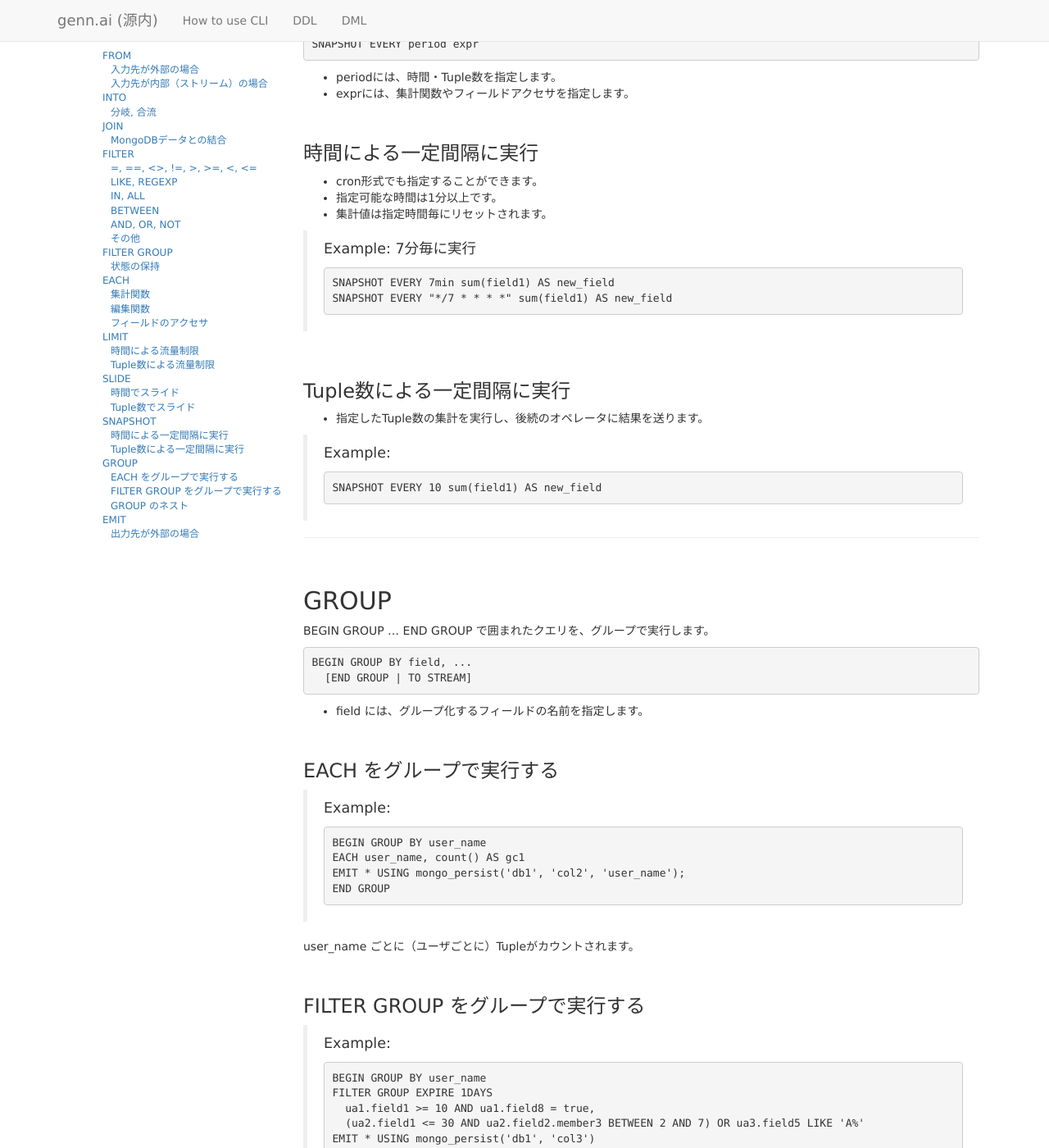
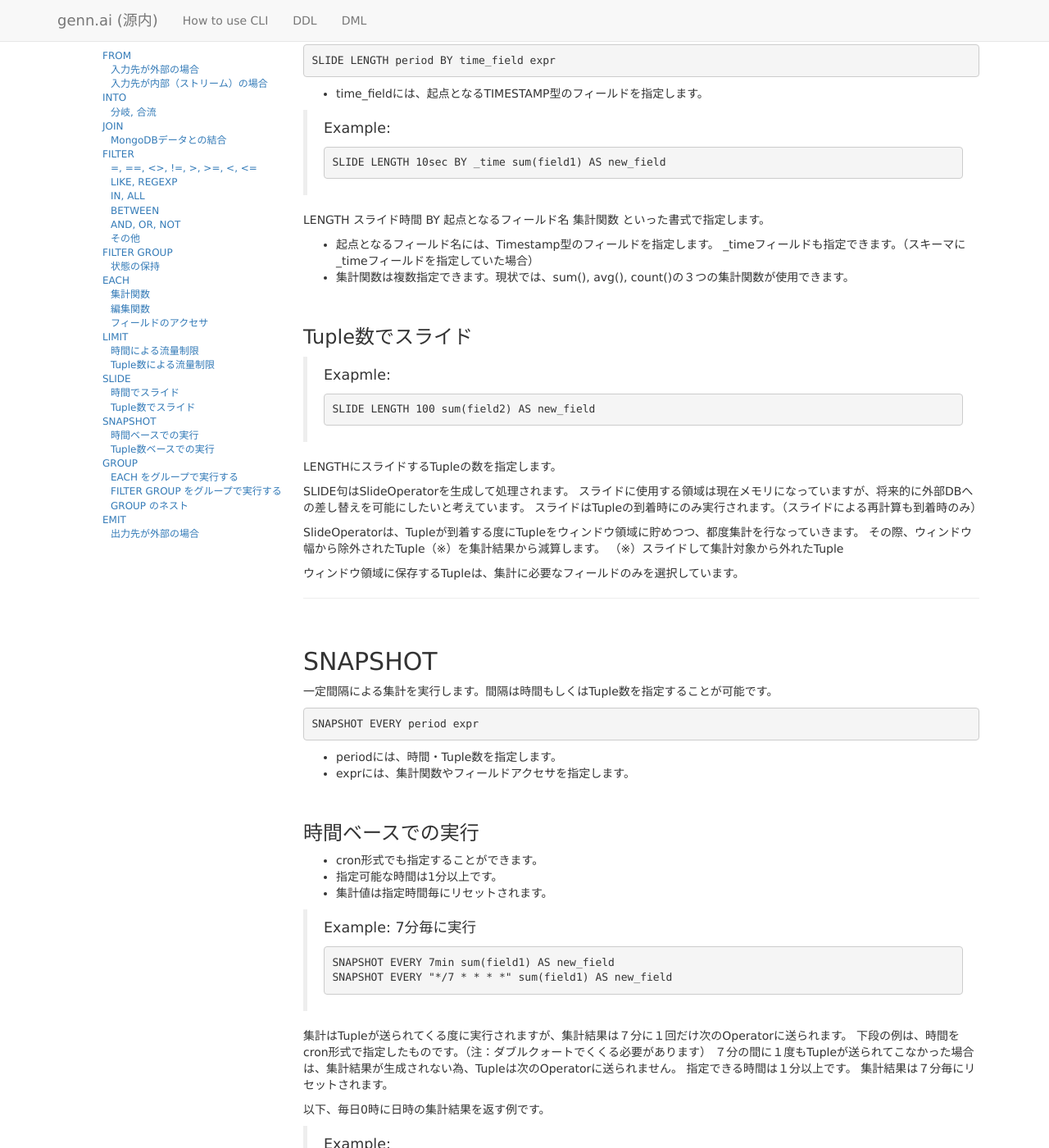
Before and after one commit to tf0054/trygennai.github.com, a Jekyll site: the page built from dml_ja.md, in a window 1280 px wide and 1400 px high, scrolled down 13137 px. Shown: the whole window at 82% size. Built offline with Jekyll 4.4.1, drawn with Linux system fonts in a browser that asks for light colours; nearby versions of some CDN libraries; comment, search, counter and statistics services are not loaded; some of the changed text lies outside the part shown.

Commit message:
EXPIRE、SLIDE、LIMIT、SNAPSHOTの説明を追記 (@johtani)
(9092c6e92f0844a14adead78636edda5707dc044)

```diff
--- a/dml_ja.md
+++ b/dml_ja.md
@@ -128,6 +128,18 @@
       TO join_fields
       EXPIRE 1min
       USING mongo_fetch('db1', 'col1')
+
+指定した時間の間、fetchした内容をキャッシュします。キャッシュしている間に実行されたJOINは、キャッシュから結合フィールドを取得します。
+指定した時間が過ぎると、ふたたびFetchProcessorを実行してキャッシュを更新します。
+
+キャッシュは結合キーごとに保存されます。
+
+> Example:
+>
+    JOIN books ON books.title = ccc AND books.author = ddd
+      TO books.id AS book_id, books.price AS price
+      EXPIRE 10min
+      USING web_fetch('http://localhost:3000/solr/select?q=${query}', [' = ',':', ' AND ', '+AND+'], 'response.docs[0]')
 
 ---
 
@@ -532,6 +544,9 @@
 >
     LIMIT LAST EVERY 30min
 
+* 時間の起点は、最初にTupleが届いた時になります。起点は30分経過後にリセットされます。
+* 30分経過したかどうかは、30分経過後に初めてTupleが届いた時点で判断されます。
+LASTを指定した場合で、30分間の最後にTupleが届いた時点から、次のTupleが届くまでに１週間かかった場合は、最後のTupleが送られるのは１週間後になります。
 
 ### Tuple数による流量制限
 
@@ -543,13 +558,24 @@
 >
     LIMIT LAST EVERY 5
 
+ * いずれもカウンタは５件ごとにクリアされます。
+
+#### 補足
+
+LIMITを使うことによって、
+LIMIT FIRSTであれば、１度EMIT（通知）したTupleを一定時間EMITさせないように制限したり、
+LIMIT LASTであれば、最初にアクションし始めてから、４時間の間で一番最後に行ったアクションを抽出したりすることができると思います。
+
+LIMIT LASTの場合、Tupleの通過のトリガーが、時間経過後に初めてきたTupleになるので、通過までタイムラグが発生します。これを時間経過と同時に通過させる
+（時間をトリガーにする）ことも可能ですが、どちらがいいのか迷いました。。
+
 ---
 
 ## SLIDE
 
 集計関数によるスライド集計を実行します。間隔は時間もしくはTuple数を指定することが可能です。スライドはTupleの到着時にのみ実行されます。
 
-    SLIDE period expr
+    SLIDE period [period BY time_field| count] 集計関数
 
 * periodには、スライド時間もしくはタプル数を指定します。
 
@@ -565,11 +591,30 @@
 >
     SLIDE LENGTH 10sec BY _time sum(field1) AS new_field
 
+LENGTH スライド時間 BY 起点となるフィールド名 集計関数
+といった書式で指定します。
+
+* 起点となるフィールド名には、Timestamp型のフィールドを指定します。
+  _timeフィールドも指定できます。（スキーマに_timeフィールドを指定していた場合）
+* 集計関数は複数指定できます。現状では、sum(), avg(), count()の３つの集計関数が使用できます。
+
 ### Tuple数でスライド
 
 > Exapmle:
 >
     SLIDE LENGTH 100 sum(field2) AS new_field
+
+LENGTHにスライドするTupleの数を指定します。
+
+SLIDE句はSlideOperatorを生成して処理されます。
+スライドに使用する領域は現在メモリになっていますが、将来的に外部DBへの差し替えを可能にしたいと考えています。
+スライドはTupleの到着時にのみ実行されます。（スライドによる再計算も到着時のみ）
+
+SlideOperatorは、Tupleが到着する度にTupleをウィンドウ領域に貯めつつ、都度集計を行なっていきます。
+その際、ウィンドウ幅から除外されたTuple（※）を集計結果から減算します。
+（※）スライドして集計対象から外れたTuple
+
+ウィンドウ領域に保存するTupleは、集計に必要なフィールドのみを選択しています。
 
 ---
 
@@ -582,7 +627,7 @@
 * periodには、時間・Tuple数を指定します。
 * exprには、集計関数やフィールドアクセサを指定します。
 
-### 時間による一定間隔に実行
+### 時間ベースでの実行
 
 * cron形式でも指定することができます。
 * 指定可能な時間は1分以上です。
@@ -593,13 +638,28 @@
     SNAPSHOT EVERY 7min sum(field1) AS new_field
     SNAPSHOT EVERY "*/7 * * * *" sum(field1) AS new_field
 
-### Tuple数による一定間隔に実行
+集計はTupleが送られてくる度に実行されますが、集計結果は７分に１回だけ次のOperatorに送られます。
+下段の例は、時間をcron形式で指定したものです。（注：ダブルクォートでくくる必要があります）
+７分の間に１度もTupleが送られてこなかった場合は、集計結果が生成されない為、Tupleは次のOperatorに送られません。
+指定できる時間は１分以上です。
+集計結果は７分毎にリセットされます。
+
+以下、毎日0時に日時の集計結果を返す例です。
+
+> Example:
+>
+    SNAPSHOT EVERY "0 0 * * *" sum(bbb) AS s, count() AS c
+
+### Tuple数ベースでの実行
 
 * 指定したTuple数の集計を実行し、後続のオペレータに結果を送ります。
 
 > Example:
 >
     SNAPSHOT EVERY 10 sum(field1) AS new_field
+
+指定した回数分のTupleが届いたタイミングで、集計結果が次のOperatorに送られます。
+集計結果は10件毎にリセットされます。
 
 ---
 
```
